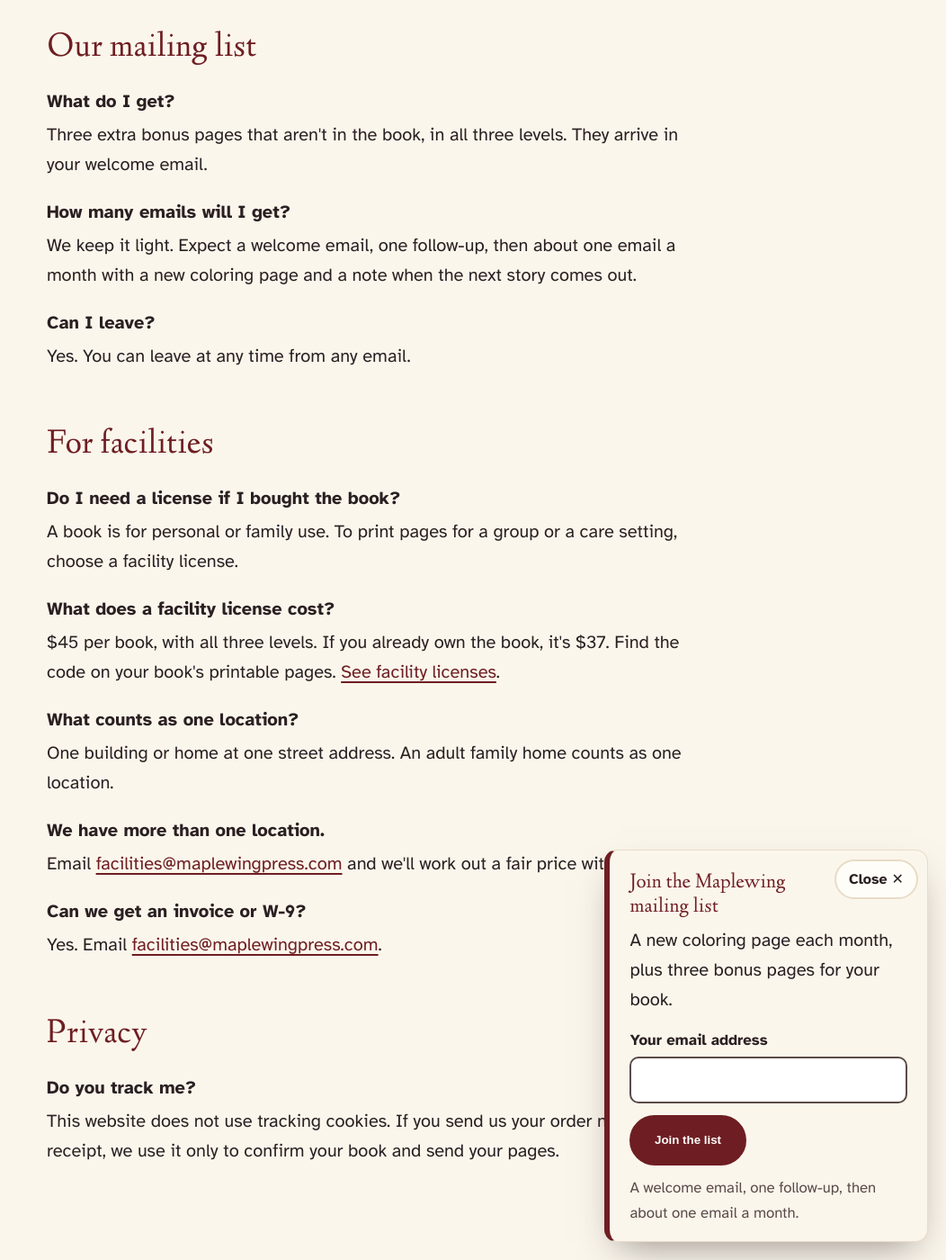
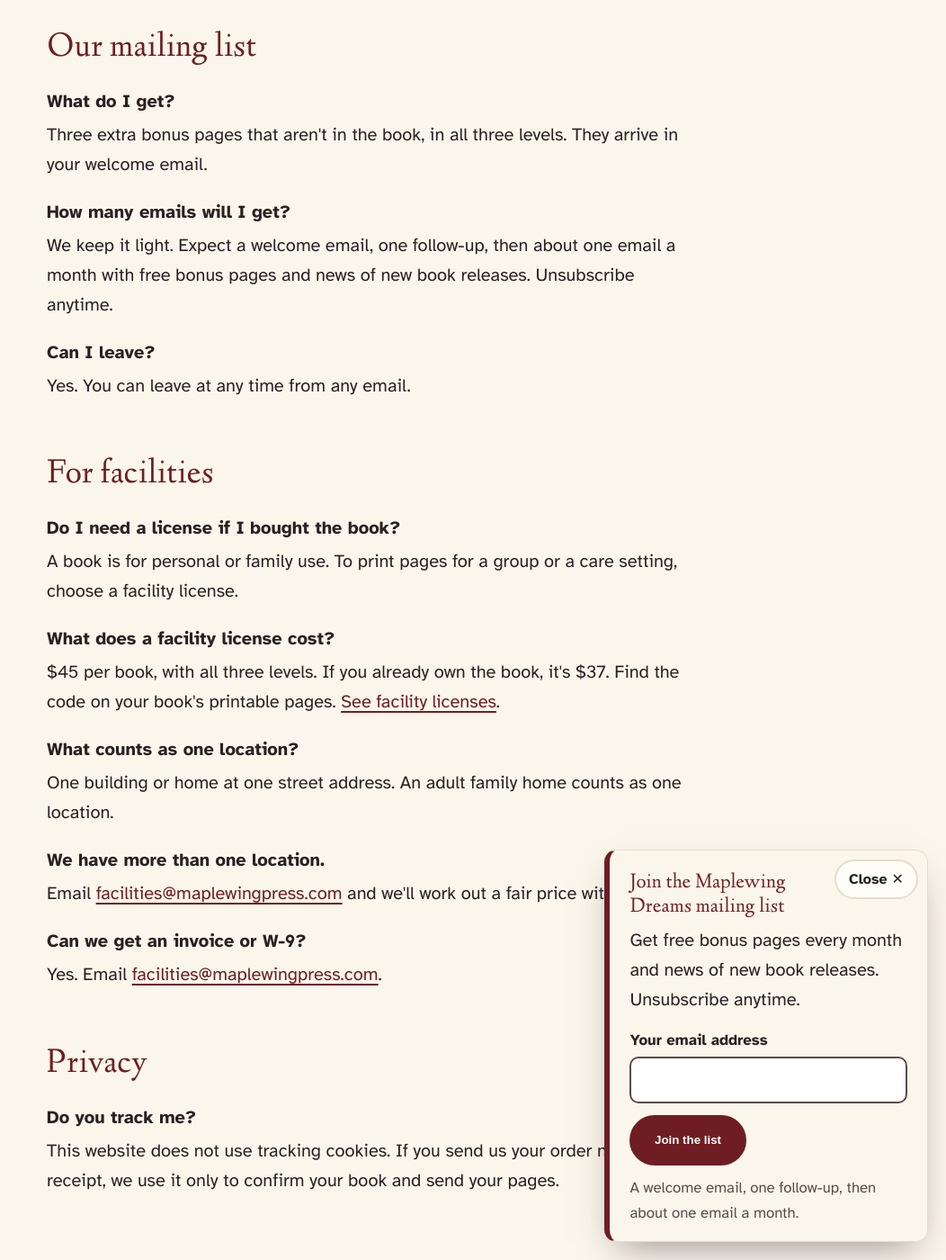
Before and after one commit to maplewingpress/maplewingpress, a Jekyll site: the page built from faq/index.html, in a window 1280 px wide and 1400 px high, scrolled down 2271 px. Shown: the whole window at 90% size, without its empty margins (228-1280 px from the left). Built offline with Jekyll 4.4.1, drawn with Linux system fonts in a browser that asks for light colours; some of the changed text lies outside the part shown.

Commit message:
Use Tracy's mailing-list promise on every opt-in
Co-Authored-By: Claude Opus 5.5 (1M context) <noreply@anthropic.com>
Claude-Session: https://claude.ai/code/session_01ExhB8rXZm56c3hBbj4GzvL

```diff
--- a/_includes/signup-general.html
+++ b/_includes/signup-general.html
@@ -9,8 +9,8 @@
 <section class="signup-band" aria-labelledby="join-h">
   <div class="wrap signup-band-inner">
     <div>
-      <h2 id="join-h">Join the Maplewing mailing list</h2>
-      <p>A new coloring page each month, plus three bonus pages for your book.</p>
+      <h2 id="join-h">Join the Maplewing Dreams mailing list</h2>
+      <p>Get free bonus pages every month and news of new book releases. Unsubscribe anytime.</p>
     </div>
     <div>
       {% include ml-form.html form_id=site.signup_form_id uid="band" button="Join the list" success=join_ok %}
@@ -20,8 +20,8 @@
 </section>
 <aside class="signup-slide" id="signup-slide" aria-labelledby="slide-h" hidden>
   <button type="button" class="signup-slide-close" aria-label="Close">Close ✕</button>
-  <h2 id="slide-h">Join the Maplewing mailing list</h2>
-  <p>A new coloring page each month, plus three bonus pages for your book.</p>
+  <h2 id="slide-h">Join the Maplewing Dreams mailing list</h2>
+  <p>Get free bonus pages every month and news of new book releases. Unsubscribe anytime.</p>
   {% include ml-form.html form_id=site.signup_form_id uid="slide" button="Join the list" success=join_ok %}
   <p class="small">A welcome email, one follow-up, then about one email a month.</p>
 </aside>
--- a/_includes/signup.html
+++ b/_includes/signup.html
@@ -5,7 +5,7 @@ thank-you form (site.thankyou_form_id); ticking the box sends it to the page's o
 <aside class="card signup" aria-labelledby="signup-h">
   <h2 id="signup-h">Want a few more pages?</h2>
   <p>Leave your email and we'll send a thank-you with three bonus pages that aren't in the book, in all three levels. This is optional.</p>
-  {% include ml-form.html form_id=site.thankyou_form_id list_form_id=page.signup_form_id uid="book" email_label="Email me a thank-you and the bonus pages" list_label="Also add me to the Maplewing Dreams mailing list for new books and free pages. Unsubscribe anytime." button="Send me the bonus pages" button_class="button-quiet" success="Almost there! Please check your inbox and tap the button to confirm. Then your bonus pages are on their way." %}
+  {% include ml-form.html form_id=site.thankyou_form_id list_form_id=page.signup_form_id uid="book" email_label="Email me a thank-you and the bonus pages" list_label="Also add me to the Maplewing Dreams mailing list. Get free bonus pages every month and news of new book releases. Unsubscribe anytime." button="Send me the bonus pages" button_class="button-quiet" success="Almost there! Please check your inbox and tap the button to confirm. Then your bonus pages are on their way." %}
   <p class="small">You never need to sign up to get your book's printable pages.</p>
 </aside>
 {% endif %}
--- a/faq/index.html
+++ b/faq/index.html
@@ -45,7 +45,7 @@ description: Answers to common questions about Maplewing Dreams coloring books,
   <dt>What do I get?</dt>
   <dd>Three extra bonus pages that aren't in the book, in all three levels. They arrive in your welcome email.</dd>
   <dt>How many emails will I get?</dt>
-  <dd>We keep it light. Expect a welcome email, one follow-up, then about one email a month with a new coloring page and a note when the next story comes out.</dd>
+  <dd>We keep it light. Expect a welcome email, one follow-up, then about one email a month with free bonus pages and news of new book releases. Unsubscribe anytime.</dd>
   <dt>Can I leave?</dt>
   <dd>Yes. You can leave at any time from any email.</dd>
 </dl>
```
